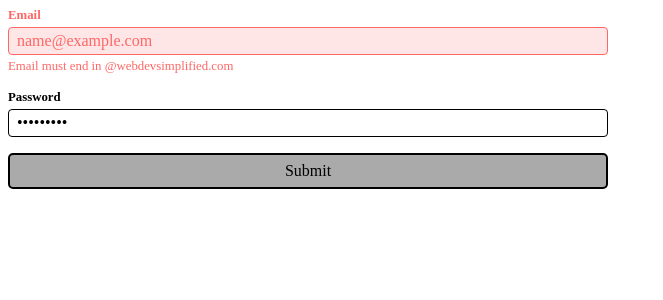
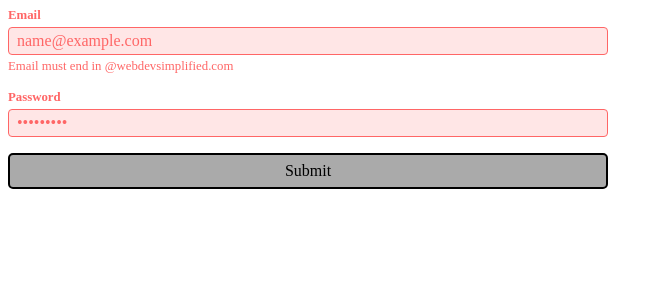
Before and after one commit to suckitfa/react-simpliied-beginner-code, a React (Vite) app: page / in a window 1280 px wide. Both pictures are taken after typing "name@example.com", "Sample123" into the empty fields and a click on the button "Submit". Shown: the top 300 px of the page, without its empty margins (0-663 px from the left). Built offline with nearby package versions, Linux system fonts and the light colour scheme.

Commit message:
feat: useRef to validate a form

```diff
--- a/src/components/FormValidation/RefForm.jsx
+++ b/src/components/FormValidation/RefForm.jsx
@@ -1,20 +1,64 @@
+import { useRef, useState } from "react"
+import { validateEmail, validatePassword } from './validate'
+
 export default function RefForm() {
+    const passworRef = useRef(null);
+    const emailRef = useRef(null);
+
+    const [emailErrors, setEmailErrors] = useState([])
+    const [passwordErrors, setPasswordErrors] = useState([])
+    const [isNotFirstSubmit, setIsNotFirstSubmit] = useState(false)
+    const handleSubmit = (e) => {
+        e.preventDefault()
+        setIsNotFirstSubmit(true)
+
+        const emailResult = validateEmail(emailRef.current.value)
+        const passwordResult = validatePassword(passworRef.current.value)
+
+        setEmailErrors(emailResult)
+        setPasswordErrors(passwordResult)
+
+        if (!emailResult.length && !passwordResult.length) {
+            alert('success')
+        }
+    }
+
     return (
         <>
-            <form className="form">
-                <div className="form-group error">
-                    <label className="label" for="email">Email</label>
-                    <input className="input" type="email" id="email" value="test@test.com" />
-                    <div className="msg">Must end in @webdevsimplified.com</div>
+            <form className="form" onSubmit={handleSubmit}>
+                <div className={`form-group ${emailErrors.length > 0 ? "error" : ""}`}>
+                    <label className="label" htmlFor="email">Email</label>
+                    <input
+                        onChange={
+                            isNotFirstSubmit ?
+                                e => setEmailErrors(validateEmail(e.target.value))
+                                : undefined
+                        }
+                        ref={emailRef} className="input" type="email" id="email" />
+                    {
+                        emailErrors.length > 0 ?
+                            <div className="msg">{emailErrors.join(' ,')}</div>
+                            : ''
+                    }
                 </div>
-                <div className="form-group">
-                    <label className="label" for="password">Password</label>
+                <div className={`form-group ${emailErrors.length > 0 ? "error" : ""}`}>
+                    <label className="label" htmlFor="password">Password</label>
                     <input
+                        onChange={
+                            isNotFirstSubmit ?
+                                e => setPasswordErrors(validatePassword(e.target.value))
+                                : undefined
+                        }
+                        ref={passworRef}
                         className="input"
-                        value="Password123!"
                         type="password"
                         id="password"
                     />
+                    {
+                        passwordErrors.length > 0 ?
+                            <div className="msg">{passwordErrors.join(' ,')}</div>
+                            : undefined
+                    }
                 </div>
                 <button className="btn" type="submit">Submit</button>
             </form>
--- a/src/components/FormValidation/index.jsx
+++ b/src/components/FormValidation/index.jsx
@@ -5,8 +5,8 @@ import './style.css'
 export default function index() {
     return (
         <>
-            <StateForm></StateForm>
-            {/* <RefForm></RefForm> */}
+            {/* <StateForm></StateForm> */}
+            <RefForm></RefForm>
         </>
     )
 }
```
